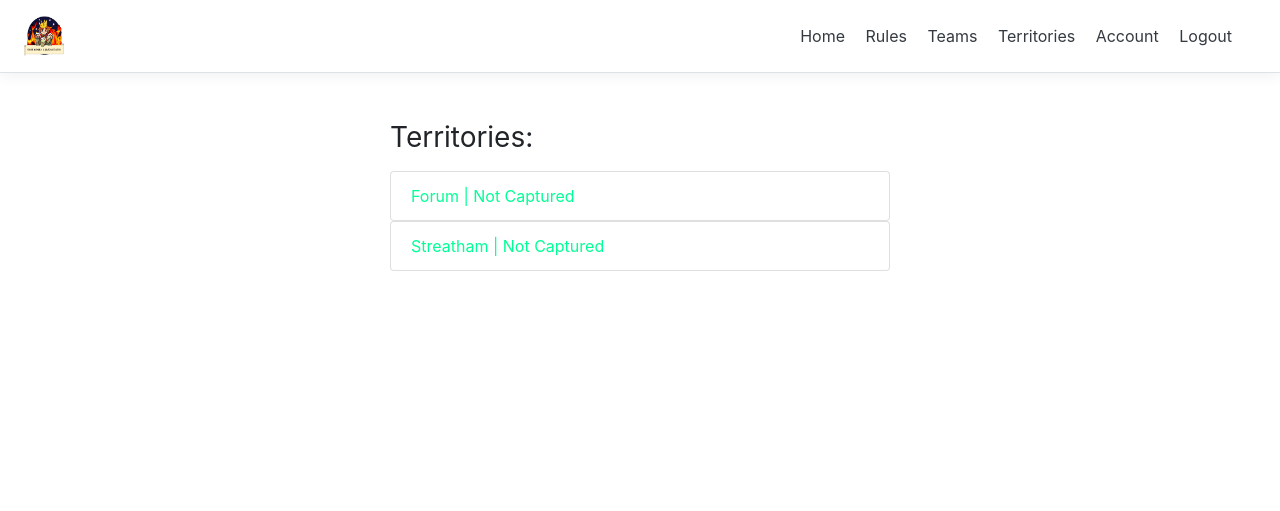
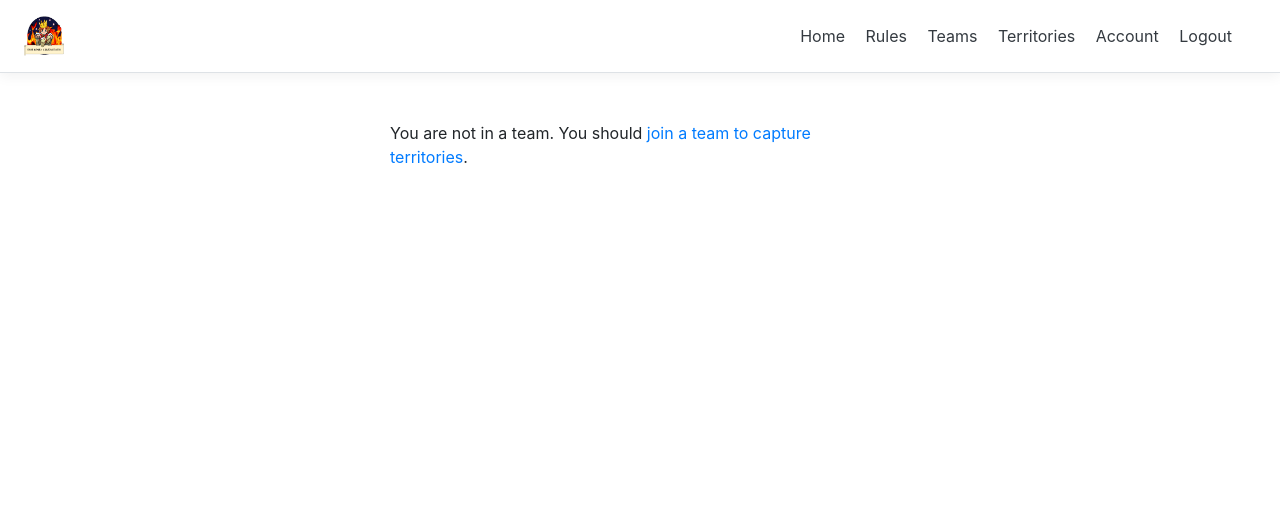
Before and after one commit to Dias2406/king-of-uni, a Django app: page /territory_game/ in a window 1280 px wide. Shown: the top 511 px of the page. Run offline with Django 4.2, Linux system fonts and the light colour scheme; a user stored in the database is signed in; data comes from the database, SQL or seed files in the repository; some libraries are stand-ins or nearby versions.

Commit message:
Linked teams to territories

```diff
--- a/mysite/gameKeeper/models.py
+++ b/mysite/gameKeeper/models.py
@@ -14,7 +14,6 @@ class Building(models.Model):
     is_active               = models.BooleanField(default=False)
     is_captured             = models.BooleanField(default=False)
     holder                  = models.CharField(max_length=50, default='Nobody')
-
     slug 					= models.SlugField(blank=True, unique=True)
 
     def buildingInfo(self):
--- a/mysite/personal/views.py
+++ b/mysite/personal/views.py
@@ -25,7 +25,7 @@ def home_screen_view(request):
             else:
                 #captured building marker
                 folium.Marker(location = [building.latitude, building.longitude],
-                tooltip='Click for the name', popup=building.name + ' is captured by ' + building.holder,
+                tooltip='Click for the name', popup=building.name + ' is captured by "' + building.holder + '" team',
                 icon=folium.Icon(color='red',icon='info-sign')).add_to(map)
 
     map = map._repr_html_()
--- a/mysite/territoryGame/models.py
+++ b/mysite/territoryGame/models.py
@@ -4,6 +4,7 @@ Provides model for Territory capture
 from django.db import models
 from gameKeeper.models import Building
 from account.models import Account
+from group.models import Group
 
 __author__ = "Jakupov Dias"
 
@@ -11,7 +12,7 @@ __author__ = "Jakupov Dias"
 class TerritoryCapture(models.Model):
     comment             = models.CharField(max_length=200, blank= True)
     territory_name      = models.ForeignKey(Building, verbose_name="Territories", default = 0, on_delete=models.SET_DEFAULT)
-    username            = models.ForeignKey(Account, verbose_name="Users", default = 0, on_delete=models.SET_DEFAULT)
+    team                = models.ForeignKey(Group, verbose_name="Holder", default = 0, on_delete=models.SET_DEFAULT)
 
     def __str__(self):
         return self.territory_name.name + ": " + self.username.username
--- a/mysite/territoryGame/templates/territoryGame/detail_territory.html
+++ b/mysite/territoryGame/templates/territoryGame/detail_territory.html
@@ -16,6 +16,7 @@
 <div class="container">
 	<div class="row">
 		<div class="col-lg-7 offset-lg-1">
+			{% if request.user.is_inTeam %}
 				<form class="create-form" method="post">{% csrf_token %}
 
 
@@ -51,6 +52,9 @@
 					<button class="submit-button btn btn-lg btn-primary btn-block" type="submit" name="showLocation" id="location" onclick="unlockButton();" disabled>Show my location</button>
 					<button class="submit-button btn btn-lg btn-primary btn-block" type="submit" name="capture" id="capture" {% if not enable %} disabled {%endif%}>Capture</button>
 				</form>
+			{% else %}
+				<p>You are not in a team. You should <a href="{% url 'group:join_group' %}">join a team</a>to capture territories.</p>
+			{% endif %}
 		</div>
 	</div>
 </div>
--- a/mysite/territoryGame/templates/territoryGame/territories.html
+++ b/mysite/territoryGame/templates/territoryGame/territories.html
@@ -13,6 +13,7 @@
 <div class="container mt-4 p-4">
     <div class="row">
       <div class="buildings">
+        {% if request.user.is_inTeam %}
         <h3 class="mb-3 font-weight-normal">Territories:</h3>
         {% if buildings %}
             <ul class="list-group">
@@ -31,6 +32,9 @@
           {% else %}
             <p>No Territories available.</p>
           {% endif %}
+        {% else %}
+          <p>You are not in a team. You should <a href="{% url 'group:join_group' %}">join a team to capture territories</a>.</p>
+        {% endif %}
       </div>
     </div>
   </div>
--- a/mysite/territoryGame/views.py
+++ b/mysite/territoryGame/views.py
@@ -76,7 +76,7 @@ def detail_territory_view(request, slug):
             #draw line between user and building
             line = folium.PolyLine(locations = [pointA, pointB], weight=2, clolor='red')
             map.add_child(line)
-            if distance < 200:
+            if distance < 2000:
                 context['enable'] = True
                 messages.success(request, 'You can capture the territory')
             else:
@@ -91,12 +91,12 @@ def detail_territory_view(request, slug):
             building.save()
             obj = form.save(commit=False)
             username = Account.objects.filter(username = request.user.username).first()
-            obj.username = username
+            obj.team = username.belongs_to_group
             territory_name = building
             obj.territory_name = territory_name
             obj.save()
             form = CreateTerritoryCaptureForm
-            building.holder = user.username
+            building.holder = user.belongs_to_group.name
             building.save()
             user.score += 10
             user.save()
```
Also changed, not shown: mysite/db.sqlite3, mysite/territoryGame/migrations/0002_auto_20220314_1355.py (added). Lines whose indentation alone changed are shown as unchanged.
